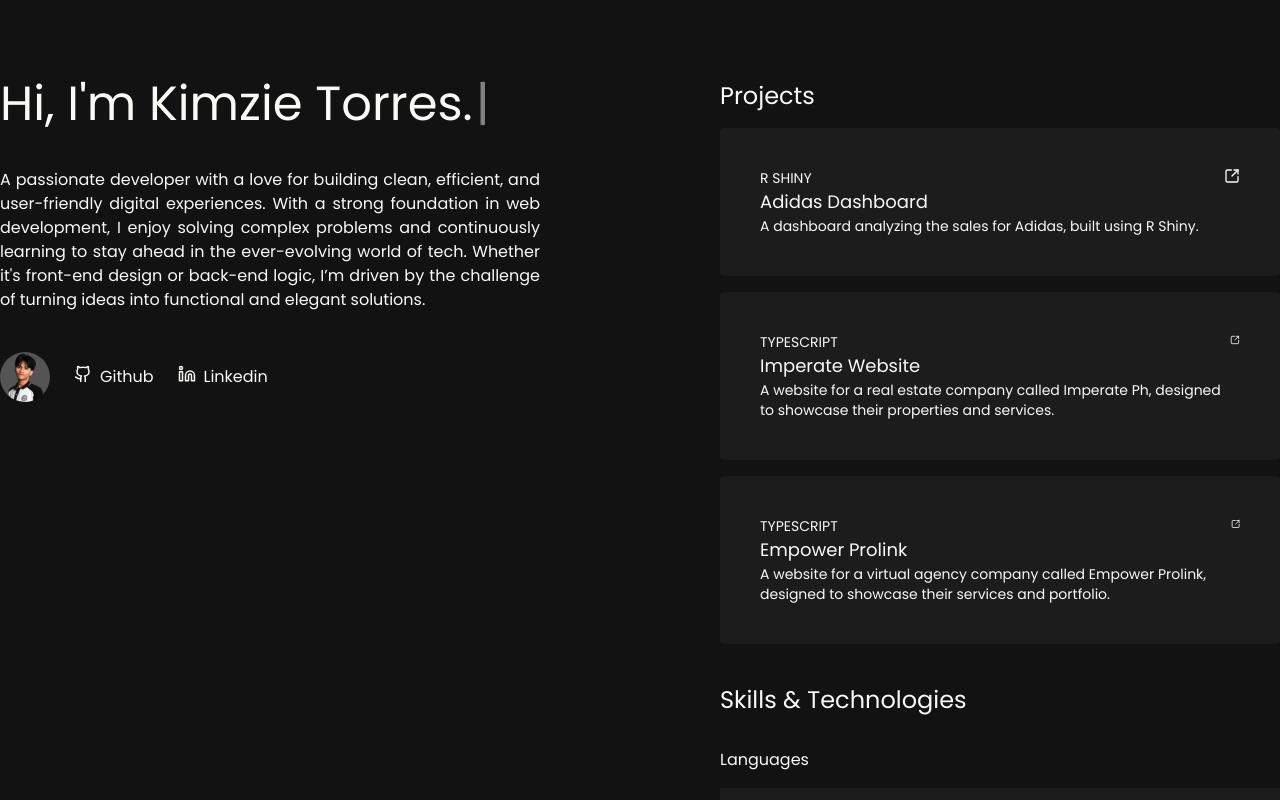
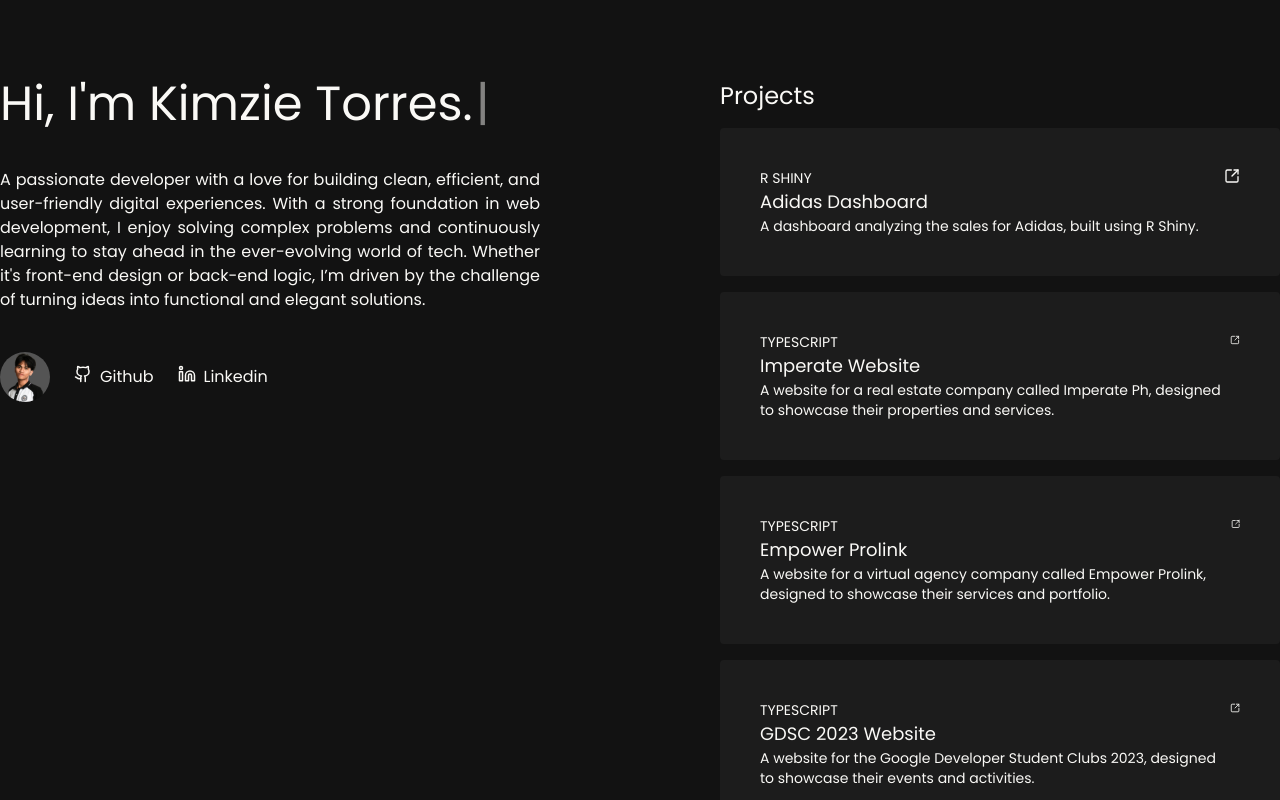
Before and after one commit to kimzii/kimzie-portfolio, a React (Vite) app: page / in a window 1280 px wide. Shown: the top 800 px of the page. Built offline with nearby package versions, Linux system fonts and the light colour scheme.

Commit message:
Adds GDSC 2023 website to project portfolio
Includes new project card showcasing the Google Developer Student Clubs 2023 website in the portfolio section. The project demonstrates TypeScript implementation and highlights student club activities.

```diff
--- a/src/App.tsx
+++ b/src/App.tsx
@@ -64,6 +64,13 @@ function App() {
               language="TYPESCRIPT"
               link="https://va-website-dun.vercel.app/"
             />
+
+            <ProjectCard
+              title="GDSC 2023 Website"
+              description="A website for the Google Developer Student Clubs 2023, designed to showcase their events and activities."
+              language="TYPESCRIPT"
+              link="https://github.com/dsc-usep-obrero/gdscusepobrero-website"
+            />
           </div>
           <div className="flex flex-col gap-4">
             <h1 className="text-2xl">Skills & Technologies</h1>
```
